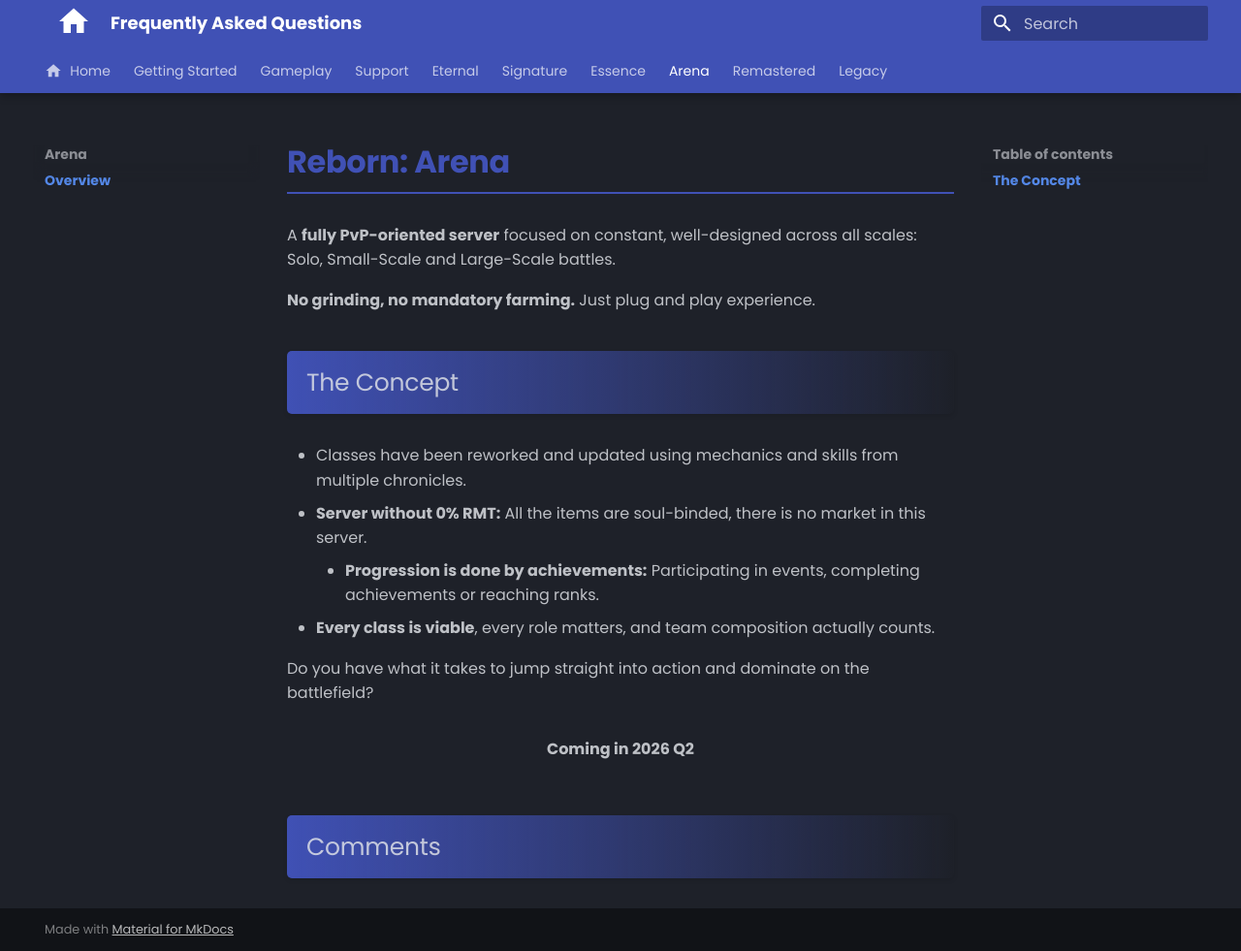
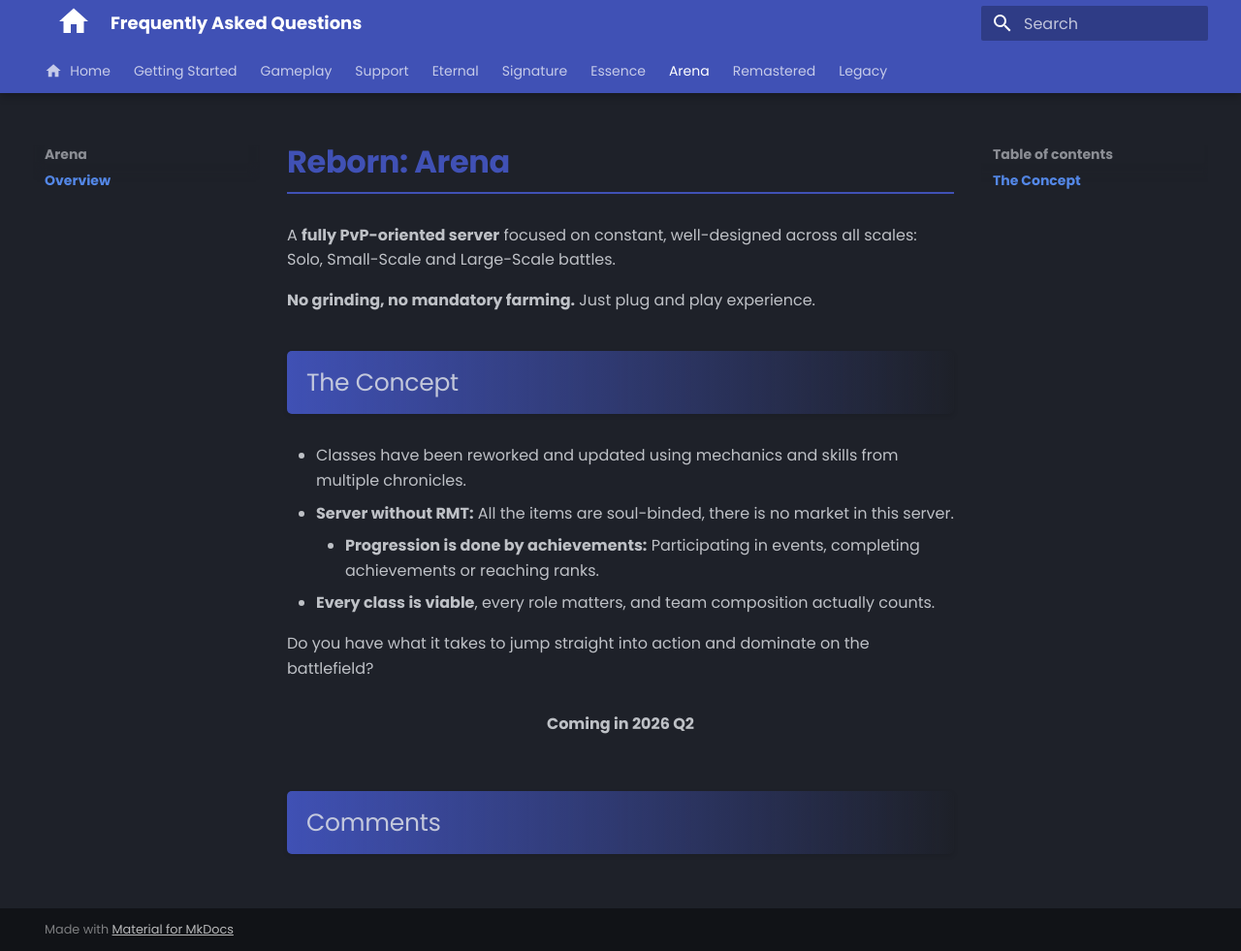
Before and after one commit to tab1-web/faq, an MkDocs documentation site: the page built from docs/arena/overview.md, in a window 1280 px wide and 981 px high. Shown: the whole window at 97% size. Built offline with MkDocs 1.6.1 and Material for MkDocs 9.7.7, drawn with Linux system fonts in a browser that asks for light colours; some web fonts are replaced; comment, search, counter and statistics services are not loaded.

Commit message:
correcting server without rmt part on arena overview

```diff
--- a/docs/arena/overview.md
+++ b/docs/arena/overview.md
@@ -8,7 +8,7 @@ __No grinding, no mandatory farming.__ Just plug and play experience.
 ## The Concept
 
 - Classes have been reworked and updated using mechanics and skills from multiple chronicles.
-- **Server without 0% RMT:** All the items are soul-binded, there is no market in this server.
+- **Server without RMT:** All the items are soul-binded, there is no market in this server.
     - **Progression is done by achievements:** Participating in events, completing achievements or reaching ranks.
 - **Every class is viable**, every role matters, and team composition actually counts.
 
```
